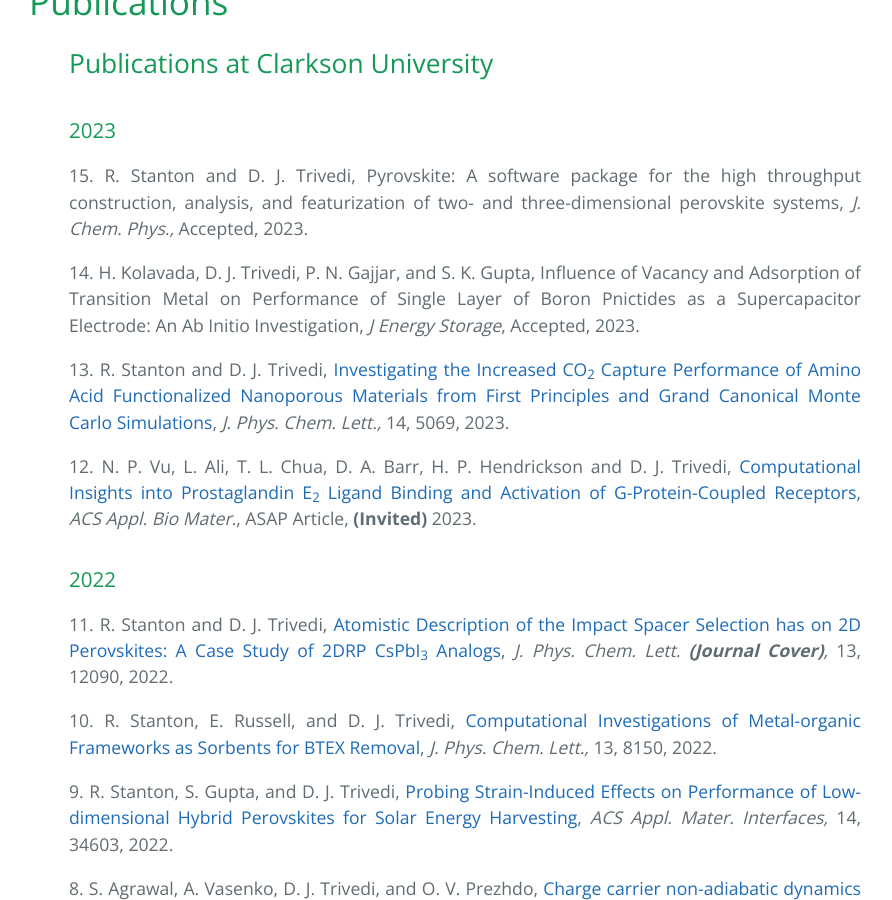
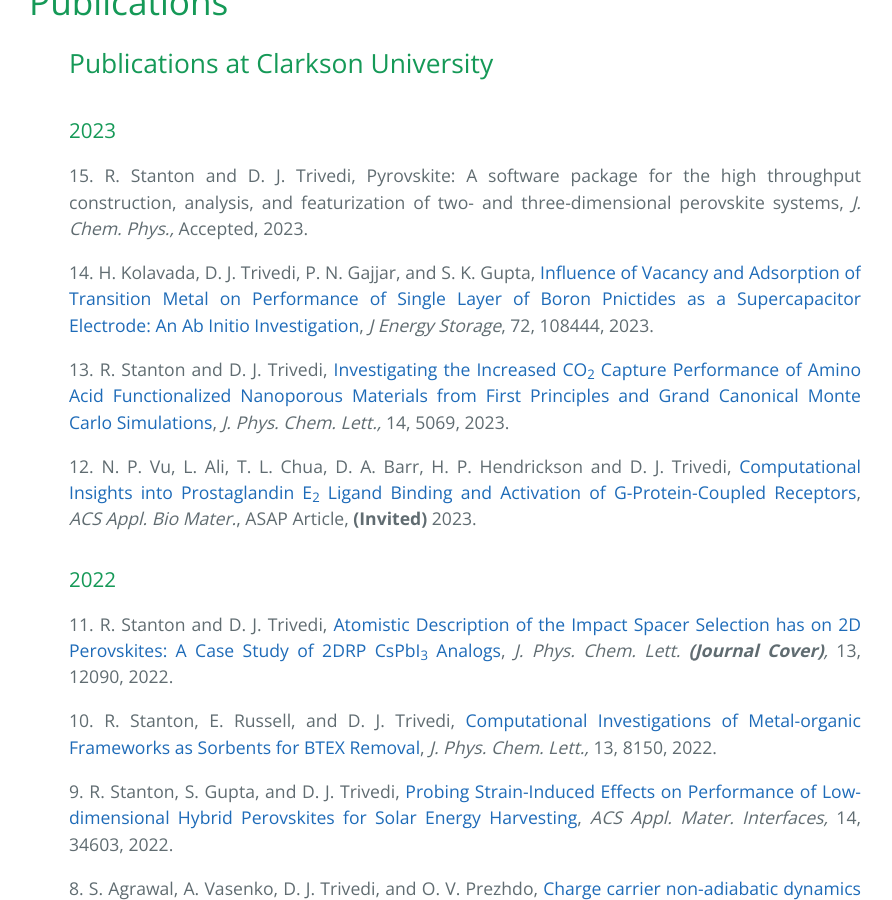
Before and after one commit to dharatrivedi/dharatrivedi.github.io, a Jekyll site: the page built from publication.html, in a window 1280 px wide and 900 px high, scrolled down 393 px. Shown: the whole window, without its empty margins (195-1087 px from the left). Built offline with Jekyll 4.4.1, drawn with Linux system fonts in a browser that asks for light colours.

Commit message:
Update publication.html

```diff
--- a/publication.html
+++ b/publication.html
@@ -10,7 +10,7 @@
     <h3>2023</h3>
      15. R. Stanton and D. J. Trivedi, Pyrovskite: A software package for the high throughput construction, analysis, and featurization of two- and three-dimensional perovskite systems, <i> J. Chem. Phys.,</i> Accepted, 2023.
           <p> </p>
-     14. H. Kolavada, D. J. Trivedi, P. N. Gajjar, and S. K. Gupta, Influence of Vacancy and Adsorption of Transition Metal on Performance of Single Layer of Boron Pnictides as a Supercapacitor Electrode: An Ab Initio Investigation, <i> J Energy Storage</i>, Accepted, 2023.
+     14. H. Kolavada, D. J. Trivedi, P. N. Gajjar, and S. K. Gupta,<a href="https://www.sciencedirect.com/science/article/pii/S2352152X23018418"> Influence of Vacancy and Adsorption of Transition Metal on Performance of Single Layer of Boron Pnictides as a Supercapacitor Electrode: An Ab Initio Investigation</a>, <i> J Energy Storage</i>, 72, 108444, 2023.
           <p> </p>
      13. R. Stanton and D. J. Trivedi, <a href="https://pubs.acs.org/doi/10.1021/acs.jpclett.3c00998">Investigating the Increased CO<sub>2</sub> Capture Performance of Amino Acid Functionalized Nanoporous Materials from First Principles and Grand Canonical Monte Carlo Simulations</a>, <i> J. Phys. Chem. Lett.,</i> 14, 5069, 2023.
           <p> </p>
```
